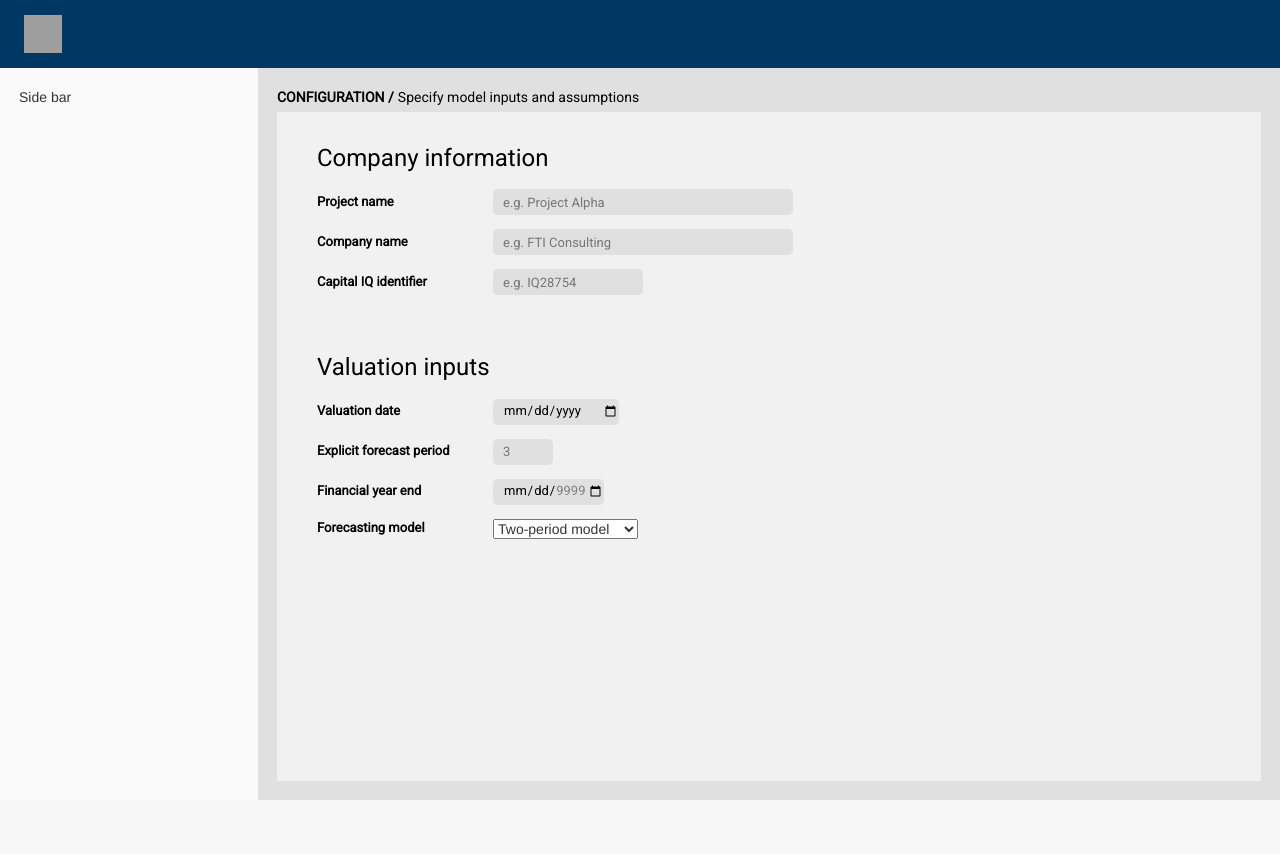
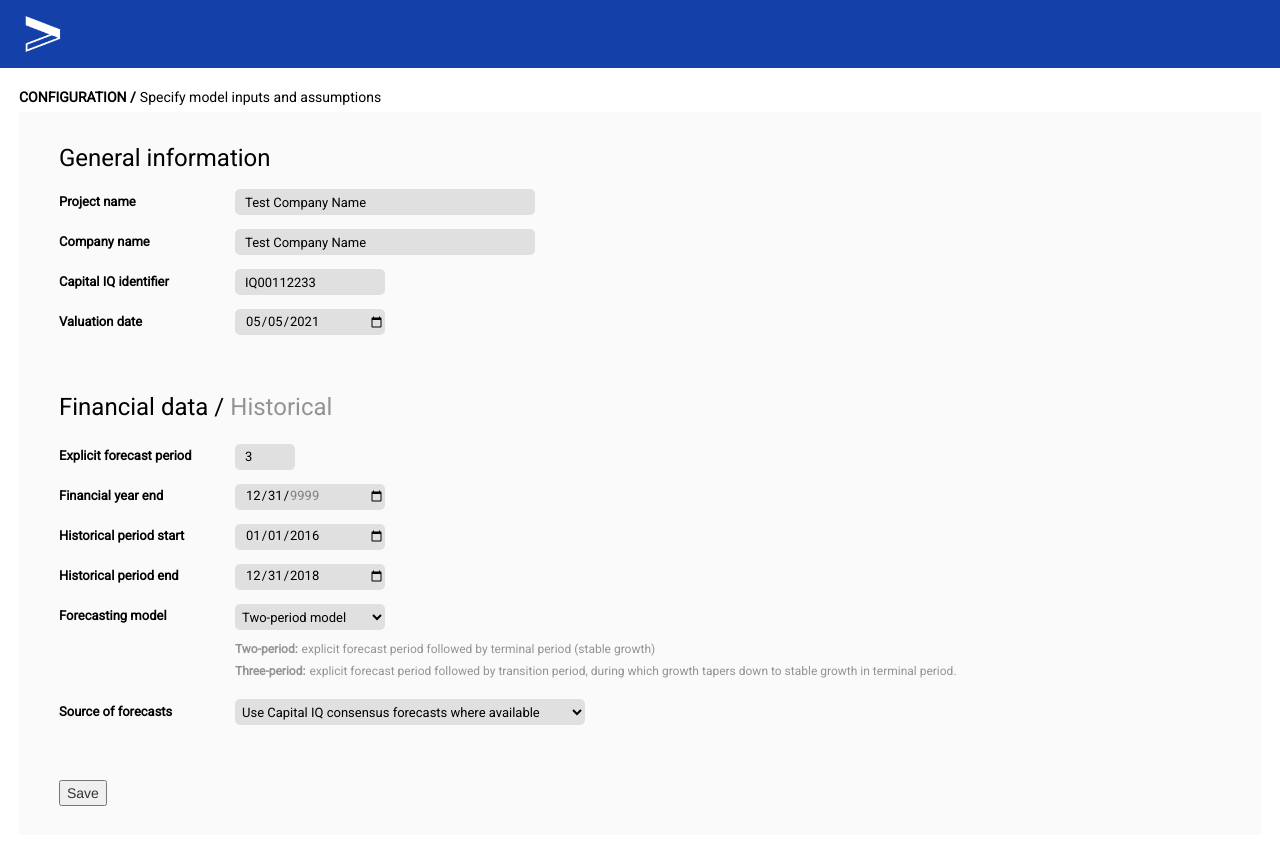
Before and after one commit to BrandonLow96/cash-flow, a Flask app: page /configuration in a window 1280 px wide. Before the commit the page ends 800 px from the top, so only its background shows below. Run offline with Flask 2, Linux system fonts and the light colour scheme; some libraries are stand-ins or nearby versions; grey boxes are pictures that could not be loaded.

Commit message:
Added config_data.py and two-stage model

```diff
--- a/app.py
+++ b/app.py
@@ -15,17 +15,23 @@ def index():
 def config():
     # POST request
     if request.method == 'POST':
-        data = {}
-        data['project_name'] = request.form.get("project-name")
-        data['company-name'] = request.form.get("company-name")
-        data['ciq_id'] = request.form.get("ciq-id")
-        data['val_date'] = request.form.get("val-date")
-        data['forecast_periods'] = request.form.get("forecast-periods")
-        data['forecasting_model'] = request.form.get("forecasting-model")
-        data['source_forecasts'] = request.form.get("source-forecasts")
-        return render_template("download.html", message=data)
+        data = {
+            "project_name": request.form.get("project-name"),
+            "project_name": request.form.get("project-name"),
+            "company-name": request.form.get("company-name"),
+            "ciq_id": request.form.get("ciq-id"),
+            "val_date": request.form.get("val-date"),
+            "forecast_periods": request.form.get("forecast-periods"),
+            "forecasting_model": request.form.get("forecasting-model"),
+            "source_forecasts": request.form.get("source-forecasts")
+        }
+        return render_template("download.html", data=data)
 
     # GET request
     else:
         # serialize and use JSON headers
         return render_template("index.html")
+
+
+if __name__ == "__main__":
+    app.run()
--- /dev/null
+++ b/static/javascript.js
@@ -0,0 +1,53 @@
+// Format Javascript Date as YYYY-MM-DD
+function formatDate(date) {
+    var d = new Date(date),
+        month = "" + (d.getMonth() + 1),
+        day = "" + d.getDate(),
+        year = d.getFullYear();
+
+    if (month.length < 2) month = "0" + month;
+    if (day.length < 2) day = "0" + day;
+
+    return [year, month, day].join("-");
+}
+
+// Disable year input for financial-year-end
+var year = 9999;
+document.getElementById("financial-year-end").setAttribute("min", year + "-01-01");
+document.getElementById("financial-year-end").setAttribute("max", year + "-12-31");
+
+// Copy financial year-end date and month to historical period start / end
+document.getElementById("financial-year-end").onchange = function () {
+    var date = new Date(this.value);
+
+    var periodEnd = new Date(document.getElementById("historical-period-end").value);
+    periodEnd.setMonth(date.getMonth());
+    periodEnd.setDate(date.getDate());
+    document.getElementById("historical-period-end").value = formatDate(periodEnd);
+
+    date.setDate(date.getDate() + 1);
+
+    var periodStart = new Date(document.getElementById("historical-period-start").value);
+    periodStart.setMonth(date.getMonth());
+    periodStart.setDate(date.getDate());
+    document.getElementById("historical-period-start").value = formatDate(periodStart);
+};
+
+document.getElementById("historical-period-start").onchange = function () {
+    var date = new Date(document.getElementById("financial-year-end").value);
+    date.setDate(date.getDate() + 1);
+
+    var periodStart = new Date(this.value);
+    periodStart.setMonth(date.getMonth());
+    periodStart.setDate(date.getDate());
+    this.value = formatDate(periodStart);
+};
+
+document.getElementById("historical-period-end").onchange = function () {
+    var date = new Date(document.getElementById("financial-year-end").value);
+
+    var periodEnd = new Date(this.value);
+    periodEnd.setMonth(date.getMonth());
+    periodEnd.setDate(date.getDate());
+    this.value = formatDate(periodEnd);
+};
--- a/static/main.css
+++ b/static/main.css
@@ -1,6 +1,12 @@
+/* PARAMETERS */
+/* CONTAINERS */
 body {
   margin: 0px;
   padding: 0px;
+  -webkit-user-select: none;
+  -moz-user-select: -moz-none;
+  -ms-user-select: none;
+  user-select: none;
 }
 
 .viewer {
@@ -12,7 +18,7 @@ body {
 .menubar {
   position: static;
   height: 68px;
-  background: #003763;
+  background: #1440aa;
   display: flex;
   flex-direction: row;
   justify-content: flex-start;
@@ -29,18 +35,6 @@ body {
   margin: 0px;
 }
 
-.sidebar {
-  order: 0;
-  display: flex;
-  flex-direction: column;
-  justify-content: space-between;
-  align-items: flex-start;
-  width: 258px;
-  height: calc(100vh - $menubar-height);
-  padding: 19px 19px 19px 19px;
-  background: #fafafa;
-}
-
 .page {
   order: 1;
   display: flex;
@@ -49,7 +43,7 @@ body {
   padding: 19px 19px 19px 19px;
   flex-grow: 3;
   overflow-y: scroll;
-  background: #e0e0e0;
+  background: #ffffff;
 }
 
 .block-header {
@@ -65,7 +59,12 @@ body {
   padding: 29px 40px 29px 40px;
   flex: 1;
   width: 100%;
-  background: #f1f1f1;
+  background: #fafafa;
+  flex: none;
+  order: 1;
+  align-self: stretch;
+  flex-grow: 1;
+  margin: 0px 0px;
 }
 
 .input-section {
@@ -81,7 +80,15 @@ body {
   margin-top: 14px;
 }
 
-/* Text styles */
+.endnote-wrapper {
+  display: flex;
+  flex-direction: column;
+  align-items: flex-start;
+  margin-left: 176px;
+  margin-top: 11px;
+}
+
+/* TEXT STYLES */
 .block-title {
   font-family: Roboto;
   font-weight: bold;
@@ -103,6 +110,14 @@ body {
   color: #000000;
 }
 
+.section-subtitle {
+  font-family: Roboto;
+  font-weight: 300;
+  font-size: 24px;
+  color: #939393;
+  margin-left: 6px;
+}
+
 .field-label {
   width: 176px;
   font-family: Roboto;
@@ -111,8 +126,23 @@ body {
   color: #000000;
 }
 
-/* Input fields */
-.number-field, .date-field, .text-field-sm, .text-field-lg {
+.endnote, .endnote-bold {
+  font-family: Roboto;
+  font-size: 12px;
+  color: #939393;
+  display: flex;
+}
+
+.endnote-bold {
+  font-weight: bold;
+}
+
+.endnote {
+  margin-left: 4px;
+}
+
+/* INPUT FIELDS */
+.select-field-lg, .select-field-sm, .number-field, .date-field, .text-field-sm, .text-field-lg {
   padding: 5px 0px 5px 10px;
   height: 26px;
   background: #e0e0e0;
@@ -131,9 +161,23 @@ body {
   width: 150px;
 }
 
+.date-field {
+  width: 150px;
+}
+
 .number-field {
   width: 60px;
   padding-right: 5px;
 }
 
+.select-field-sm {
+  padding-left: 3px;
+  width: 150px;
+}
+
+.select-field-lg {
+  padding-left: 3px;
+  width: 350px;
+}
+
 /*# sourceMappingURL=main.css.map */
--- /dev/null
+++ b/static/main.scss
@@ -0,0 +1,220 @@
+// ##################################################################################
+/* PARAMETERS */
+$font: Roboto;
+$menubar-height: 68px;
+$sidebar-height: 258px;
+$field-label-width: 176px;
+$input-field-xl-width: 350px;
+$input-field-lg-width: 300px;
+$input-field-md-width: 225px;
+$input-field-sm-width: 150px;
+$input-field-xs-width: 60px;
+
+// ##################################################################################
+/* CONTAINERS */
+
+body {
+    margin: 0px;
+    padding: 0px;
+    -webkit-user-select: none;
+    -moz-user-select: -moz-none;
+    -ms-user-select: none;
+    user-select: none;
+}
+
+.viewer {
+    display: flex;
+    flex-direction: column;
+    height: 100vh;
+}
+
+.menubar {
+    position: static;
+    height: 68px;
+    background: #1440aa;
+
+    display: flex;
+    flex-direction: row;
+    justify-content: flex-start;
+    align-items: center;
+    padding: 15px 24px;
+}
+
+.content {
+    position: static;
+    display: flex;
+    flex-direction: row;
+    flex: 1;
+    height: calc(100% - $menubar-height);
+    margin: 0px;
+}
+
+// .sidebar {
+//     order: 0;
+//     display: flex;
+//     flex-direction: column;
+//     justify-content: space-between;
+//     align-items: flex-start;
+//     width: $sidebar-height;
+//     height: calc(100vh - $menubar-height);
+//     padding: 19px 19px 19px 19px;
+//     background: #f1f1f1;
+// }
+
+.page {
+    order: 1;
+    display: flex;
+    flex-direction: column;
+    align-items: flex-start;
+    padding: 19px 19px 19px 19px;
+    flex-grow: 3;
+    overflow-y: scroll;
+    background: #ffffff;
+}
+
+.block-header {
+    display: flex;
+    flex-direction: row;
+    align-items: flex-start;
+    margin-bottom: 5px;
+}
+
+.block {
+    display: flex;
+    flex-direction: column;
+    padding: 29px 40px 29px 40px;
+    flex: 1;
+    width: 100%;
+    background: #fafafa;
+
+    flex: none;
+    order: 1;
+    align-self: stretch;
+    flex-grow: 1;
+    margin: 0px 0px;
+}
+
+.input-section {
+    display: flex;
+    flex-direction: column;
+    margin-bottom: 55px;
+}
+
+.input-field {
+    display: flex;
+    flex-direction: row;
+    align-items: center;
+    margin-top: 14px;
+}
+
+.endnote-wrapper {
+    display: flex;
+    flex-direction: column;
+    align-items: flex-start;
+    margin-left: $field-label-width;
+    margin-top: 11px;
+}
+
+// ##################################################################################
+/* TEXT STYLES */
+.block-title {
+    font-family: $font;
+    font-weight: bold;
+    font-size: 14px;
+    color: #000000;
+}
+
+.block-subtitle {
+    font-family: $font;
+    font-size: 14px;
+    color: #000000;
+    margin-left: 4px;
+}
+
+.section-title {
+    font-family: $font;
+    font-weight: 300;
+    font-size: 24px;
+    color: #000000;
+}
+
+.section-subtitle {
+    font-family: $font;
+    font-weight: 300;
+    font-size: 24px;
+    color: #939393;
+    margin-left: 6px;
+}
+
+.field-label {
+    width: $field-label-width;
+    font-family: $font;
+    font-weight: bold;
+    font-size: 13px;
+    color: #000000;
+}
+
+%endnote {
+    font-family: $font;
+    font-size: 12px;
+    color: #939393;
+    display: flex;
+}
+
+.endnote-bold {
+    @extend %endnote;
+    font-weight: bold;
+}
+
+.endnote {
+    @extend %endnote;
+    margin-left: 4px;
+}
+
+// ##################################################################################
+/* INPUT FIELDS */
+%input-field {
+    padding: 5px 0px 5px 10px;
+    height: 26px;
+
+    background: #e0e0e0;
+    border: 0;
+    border-radius: 5px;
+
+    font-family: $font;
+    font-size: 13px;
+    color: #000000;
+}
+
+.text-field-lg {
+    @extend %input-field;
+    width: $input-field-lg-width;
+}
+
+.text-field-sm {
+    @extend %input-field;
+    width: $input-field-sm-width;
+}
+
+.date-field {
+    @extend %input-field;
+    width: $input-field-sm-width;
+}
+
+.number-field {
+    @extend %input-field;
+    width: $input-field-xs-width;
+    padding-right: 5px;
+}
+
+.select-field-sm {
+    @extend %input-field;
+    padding-left: 3px;
+    width: $input-field-sm-width;
+}
+
+.select-field-lg {
+    @extend %input-field;
+    padding-left: 3px;
+    width: $input-field-xl-width;
+}
--- a/templates/index.html
+++ b/templates/index.html
@@ -16,64 +16,155 @@
         <div class="viewer">
             <div class="menubar">
                 <div class="img-wrap">
-                    <img src="../static/FTI-logo.png" alt="FTI Logo" width="38px" height="38px" />
+                    <img
+                        src="../static/open-source-finance-logo-alt.png"
+                        alt="Open Source Finance Logo"
+                        width="38px"
+                        height="38px"
+                    />
                 </div>
             </div>
 
             <div class="content">
-                <div class="sidebar">Side bar</div>
                 <div class="page">
                     <div class="block-header">
                         <span class="block-title">CONFIGURATION / </span>
                         <span class="block-subtitle">Specify model inputs and assumptions</span>
                     </div>
                     <div class="block">
+                        <form class="form" action="/configuration" method="post">
                             <div class="input-section">
-                            <span class="section-title">Company information</span>
+                                <span class="section-title">General information</span>
                                 <div class="input-field">
                                     <span class="field-label">Project name</span>
-                                <input type="text" class="text-field-lg" placeholder="e.g. Project Alpha" />
+                                    <input
+                                        type="text"
+                                        name="project-name"
+                                        class="text-field-lg"
+                                        placeholder="e.g. Project Alpha"
+                                        value="Test Company Name"
+                                        required
+                                    />
                                 </div>
                                 <div class="input-field">
                                     <span class="field-label">Company name</span>
-                                <input type="text" class="text-field-lg" placeholder="e.g. FTI Consulting" />
+                                    <input
+                                        type="text"
+                                        name="company-name"
+                                        class="text-field-lg"
+                                        placeholder="e.g. FTI Consulting"
+                                        value="Test Company Name"
+                                        required
+                                    />
                                 </div>
                                 <div class="input-field">
                                     <span class="field-label">Capital IQ identifier</span>
-                                <input type="text" class="text-field-sm" placeholder="e.g. IQ28754" />
+                                    <input
+                                        type="text"
+                                        name="ciq-id"
+                                        class="text-field-sm"
+                                        placeholder="e.g. IQ28754"
+                                        value="IQ00112233"
+                                        required
+                                    />
+                                </div>
+                                <div class="input-field">
+                                    <span class="field-label">Valuation date</span>
+                                    <input
+                                        type="date"
+                                        name="val-date"
+                                        class="date-field"
+                                        min="1900-01-01"
+                                        max="2100-12-31"
+                                        value="2021-05-05"
+                                        required
+                                    />
                                 </div>
                             </div>
                             <div class="input-section">
-                            <span class="section-title">Valuation inputs</span>
-                            <div class="input-field">
-                                <span class="field-label">Valuation date</span>
-                                <input type="date" class="date-field" />
+                                <div class="block-header">
+                                    <span class="section-title">Financial data / </span>
+                                    <span class="section-subtitle">Historical</span>
                                 </div>
                                 <div class="input-field">
                                     <span class="field-label">Explicit forecast period</span>
-                                <input type="number" class="number-field" min="2" max="10" placeholder="3" />
+                                    <input type="number name="forecast-periods" class="number-field" min="2" max="10"
+                                    placeholder="3" value="3"/>
                                 </div>
                                 <div class="input-field">
                                     <span class="field-label">Financial year end</span>
-                                <input type="date" id="date-month-only" class="date-field" />
+                                    <input
+                                        type="date"
+                                        id="financial-year-end"
+                                        name="financial-year-end"
+                                        class="date-field"
+                                        min="9999-01-01"
+                                        max="9999-12-31"
+                                        value="9999-12-31"
+                                        required
+                                    />
+                                </div>
+                                <div class="input-field">
+                                    <span class="field-label">Historical period start</span>
+                                    <input
+                                        type="date"
+                                        id="historical-period-start"
+                                        name="historical-period-start"
+                                        class="date-field"
+                                        value="2016-01-01"
+                                        required
+                                    />
+                                </div>
+                                <div class="input-field">
+                                    <span class="field-label">Historical period end</span>
+                                    <input
+                                        type="date"
+                                        id="historical-period-end"
+                                        name="historical-period-end"
+                                        class="date-field"
+                                        value="2018-12-31"
+                                        required
+                                    />
                                 </div>
                                 <div class="input-field">
                                     <span class="field-label">Forecasting model</span>
-                                <select class="select-field">
-                                    <option value="2">Two-period model</option>
+                                    <select class="select-field-sm" name="forecasting-model" required>
+                                        <option value="2" selected>Two-period model</option>
                                         <option value="3">Three-period model</option>
                                     </select>
+                                </div>
+                                <div class="endnote-wrapper">
+                                    <span class="block-header">
+                                        <span class="endnote-bold">Two-period:</span>
+                                        <span class="endnote"
+                                            >explicit forecast period followed by terminal period (stable growth)</span
+                                        >
+                                    </span>
+                                    <span class="block-header">
+                                        <span class="endnote-bold">Three-period:</span>
+                                        <span class="endnote"
+                                            >explicit forecast period followed by transition period, during which growth
+                                            tapers down to stable growth in terminal period.</span
+                                        >
+                                    </span>
+                                </div>
+                                <div class="input-field">
+                                    <span class="field-label">Source of forecasts</span>
+                                    <select class="select-field-lg" name="source-forecasts" required>
+                                        <option value="1" selected>
+                                            Use Capital IQ consensus forecasts where available
+                                        </option>
+                                        <option value="2">Specify own forecasts</option>
+                                    </select>
+                                </div>
+                            </div>
+
+                            <button type="submit" name="submit" value="submit">Save</button>
+                        </form>
                     </div>
                 </div>
             </div>
         </div>
-            </div>
-        </div>
-
-        <script>
-            var year = 9999;
-            document.getElementById("date-month-only").setAttribute("min", year + "-01-01");
-            document.getElementById("date-month-only").setAttribute("max", year + "-12-31");
-        </script>
+        <script src="../static/javascript.js"></script>
     </body>
 </html>
```
Also changed, not shown: config.py (+87 -100 lines), config_data.py (added, +46 -0 lines), static/open-source-finance-logo-alt.png (added), 3 other files. Lines whose indentation alone changed are shown as unchanged.
